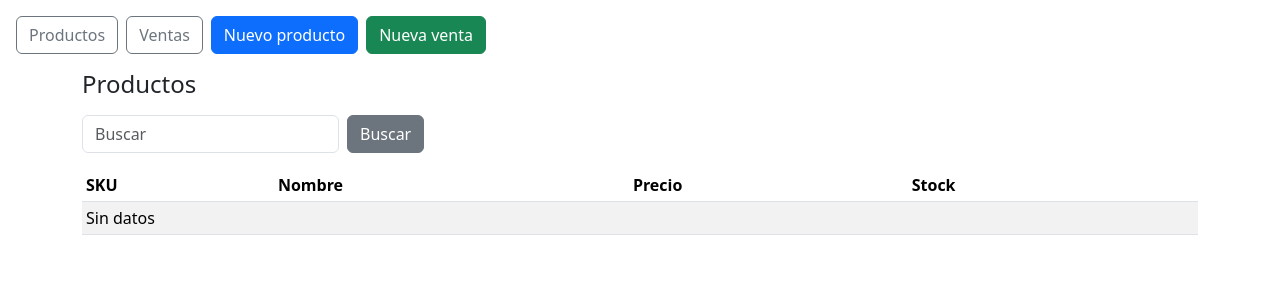
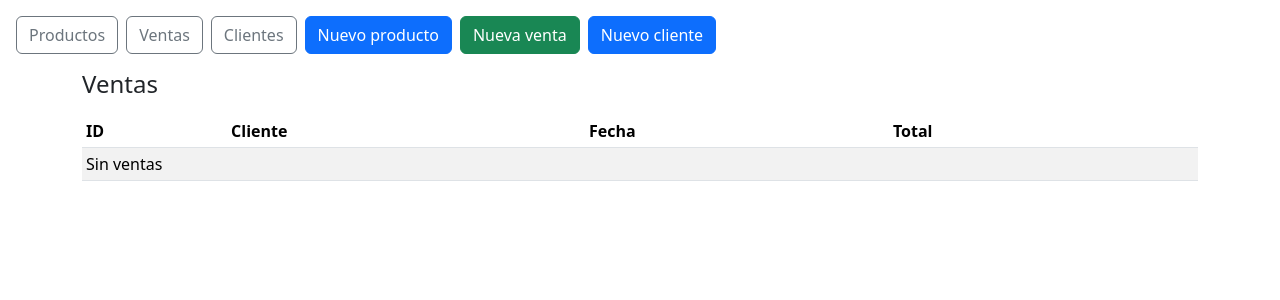
Before and after one commit to jairomaldonado10/TiendaBasica, a Django app: page /productos/ in a window 1280 px wide. Shown: the top 300 px of the page. Run offline with Django 5.2, Linux system fonts and the light colour scheme; data that the repository does not hold is empty.

Commit message:
git commit -m "TiendaBasica lista"

```diff
--- a/ventas/forms.py
+++ b/ventas/forms.py
@@ -4,16 +4,16 @@ from .models import Producto, Cliente, Venta, Detalle
 class ProductoForm(forms.ModelForm):
     class Meta:
         model = Producto
-        fields = ["nombre","sku","precio","stock"]
+        fields = ["nombre", "sku", "precio", "stock"]
 
 class ClienteForm(forms.ModelForm):
     class Meta:
         model = Cliente
-        fields = ["nombre","rut","email"]
+        fields = ["nombre", "rut", "email"]
 
 class DetalleForm(forms.ModelForm):
     class Meta:
         model = Detalle
-        fields = ["producto","cantidad","precio_unitario"]
+        fields = ["producto", "cantidad", "precio_unitario"]
 
 DetalleFormSet = forms.inlineformset_factory(Venta, Detalle, form=DetalleForm, extra=1, can_delete=True)
--- a/ventas/templates/ventas/base.html
+++ b/ventas/templates/ventas/base.html
@@ -10,15 +10,15 @@
   <nav class="mb-3 d-flex gap-2">
     <a class="btn btn-outline-secondary" href="{% url 'ventas:product_list' %}">Productos</a>
     <a class="btn btn-outline-secondary" href="{% url 'ventas:venta_list' %}">Ventas</a>
+    <a class="btn btn-outline-secondary" href="{% url 'ventas:cliente_list' %}">Clientes</a>
     <a class="btn btn-primary" href="{% url 'ventas:product_create' %}">Nuevo producto</a>
     <a class="btn btn-success" href="{% url 'ventas:venta_create' %}">Nueva venta</a>
+    <a class="btn btn-primary" href="{% url 'ventas:cliente_create' %}">Nuevo cliente</a>
   </nav>
-
   <main class="container">
     {% if messages %}{% for m in messages %}
       <div class="alert alert-{{ m.tags|default:'secondary' }} py-2 my-1">{{ m }}</div>
     {% endfor %}{% endif %}
-
     {% block content %}{% endblock %}
   </main>
 </body>
--- a/ventas/templates/ventas/product_list.html
+++ b/ventas/templates/ventas/product_list.html
@@ -1,21 +1,22 @@
 {% extends 'ventas/base.html' %}{% block content %}
-<h1 class="h4 mb-3">Productos</h1>
-<form class="row g-2 mb-3" method="get">
-  <div class="col-auto"><input class="form-control" name="q" value="{{ q|default:'' }}" placeholder="Buscar"></div>
-  <div class="col-auto"><button class="btn btn-secondary">Buscar</button></div>
-</form>
+<h1 class="h4 mb-3">Ventas</h1>
 <table class="table table-sm table-striped align-middle">
-<thead><tr><th>SKU</th><th>Nombre</th><th>Precio</th><th>Stock</th><th></th></tr></thead>
-<tbody>
-{% for p in page.object_list %}
-<tr>
-  <td>{{ p.sku }}</td><td>{{ p.nombre }}</td><td>${{ p.precio }}</td><td>{{ p.stock }}</td>
-  <td class="text-nowrap">
-    <a class="btn btn-sm btn-outline-secondary" href="{% url 'ventas:product_detail' p.id %}">Ver</a>
-    <a class="btn btn-sm btn-outline-primary" href="{% url 'ventas:product_update' p.id %}">Editar</a>
-    <a class="btn btn-sm btn-outline-danger" href="{% url 'ventas:product_delete' p.id %}">Eliminar</a>
-  </td>
-</tr>
-{% empty %}<tr><td colspan="5">Sin datos</td></tr>{% endfor %}
-</tbody></table>
+  <thead><tr><th>ID</th><th>Cliente</th><th>Fecha</th><th>Total</th><th></th></tr></thead>
+  <tbody>
+  {% for v in page.object_list %}
+  <tr>
+    <td>{{ v.id }}</td>
+    <td>{{ v.cliente }}</td>
+    <td>{{ v.fecha }}</td>
+    <td>${{ v.total }}</td>
+    <td class="text-nowrap">
+      <a class="btn btn-sm btn-outline-secondary" href="{% url 'ventas:venta_detail' v.id %}">Ver</a>
+      <a class="btn btn-sm btn-outline-danger" href="{% url 'ventas:venta_delete' v.id %}">Eliminar</a>
+    </td>
+  </tr>
+  {% empty %}
+  <tr><td colspan="5">Sin ventas</td></tr>
+  {% endfor %}
+  </tbody>
+</table>
 {% endblock %}
--- a/ventas/urls.py
+++ b/ventas/urls.py
@@ -1,7 +1,7 @@
 from django.urls import path
 from . import views
+
 app_name = "ventas"
-
 urlpatterns = [
     path("", views.product_list, name="product_list"),
     path("nuevo/", views.product_create, name="product_create"),
@@ -11,4 +11,9 @@ urlpatterns = [
     path("ventas/", views.venta_list, name="venta_list"),
     path("ventas/nueva/", views.venta_create, name="venta_create"),
     path("ventas/<int:pk>/", views.venta_detail, name="venta_detail"),
+    path("ventas/<int:pk>/eliminar/", views.venta_delete, name="venta_delete"),
+    path("clientes/", views.cliente_list, name="cliente_list"),
+    path("clientes/nuevo/", views.cliente_create, name="cliente_create"),
+    path("clientes/<int:pk>/editar/", views.cliente_update, name="cliente_update"),
+    path("clientes/<int:pk>/eliminar/", views.cliente_delete, name="cliente_delete"),
 ]
--- a/ventas/views.py
+++ b/ventas/views.py
@@ -5,11 +5,11 @@ from django.contrib import messages
 from django.db import IntegrityError, transaction
 from django.db.models.deletion import ProtectedError
 from .models import Producto, Cliente, Venta
-from .forms import DetalleFormSet
+from .forms import DetalleFormSet, ClienteForm
 
 def product_list(request):
     q = request.GET.get("q", "")
-    qs = Producto.objects.all()
+    qs = Producto.objects.filter(activo=True) if hasattr(Producto, "activo") else Producto.objects.all()
     if q:
         qs = qs.filter(nombre__icontains=q)
     page = Paginator(qs.order_by("-id"), 10).get_page(request.GET.get("page"))
@@ -26,7 +26,10 @@ def product_create(request):
             ctx = {"form": SimpleNamespace(nombre=nombre, sku=sku, precio=precio, stock=stock)}
             return render(request, "ventas/product_form.html", ctx)
         try:
-            Producto.objects.create(nombre=nombre, sku=sku, precio=precio, stock=stock)
+            if hasattr(Producto, "activo"):
+                Producto.objects.create(nombre=nombre, sku=sku, precio=precio, stock=stock, activo=True)
+            else:
+                Producto.objects.create(nombre=nombre, sku=sku, precio=precio, stock=stock)
         except IntegrityError:
             messages.error(request, "SKU duplicado")
             ctx = {"form": SimpleNamespace(nombre=nombre, sku=sku, precio=precio, stock=stock)}
@@ -37,11 +40,11 @@ def product_create(request):
     return render(request, "ventas/product_form.html", ctx)
 
 def product_detail(request, pk):
-    obj = get_object_or_404(Producto, pk=pk)
+    obj = get_object_or_404(Producto, pk=pk, activo=True) if hasattr(Producto, "activo") else get_object_or_404(Producto, pk=pk)
     return render(request, "ventas/product_detail.html", {"obj": obj})
 
 def product_update(request, pk):
-    obj = get_object_or_404(Producto, pk=pk)
+    obj = get_object_or_404(Producto, pk=pk, activo=True) if hasattr(Producto, "activo") else get_object_or_404(Producto, pk=pk)
     if request.method == "POST":
         nombre = (request.POST.get("nombre") or "").strip()
         sku = (request.POST.get("sku") or "").strip().upper()
@@ -50,10 +53,7 @@ def product_update(request, pk):
         if not nombre or not sku or precio < 0 or stock < 0:
             messages.error(request, "Datos inválidos")
             return render(request, "ventas/product_form.html", {"form": obj})
-        obj.nombre = nombre
-        obj.sku = sku
-        obj.precio = precio
-        obj.stock = stock
+        obj.nombre, obj.sku, obj.precio, obj.stock = nombre, sku, precio, stock
         try:
             obj.save()
         except IntegrityError:
@@ -70,7 +70,12 @@ def product_delete(request, pk):
             obj.delete()
             messages.success(request, "Producto eliminado")
         except ProtectedError:
-            messages.error(request, "No se puede eliminar: el producto está usado en ventas")
+            if hasattr(obj, "activo"):
+                obj.activo = False
+                obj.save(update_fields=["activo"])
+                messages.info(request, "Producto archivado porque tiene ventas asociadas")
+            else:
+                messages.error(request, "No se puede eliminar: el producto está usado en ventas")
         return redirect("ventas:product_list")
     return render(request, "ventas/product_delete.html", {"obj": obj})
 
@@ -105,5 +110,63 @@ def venta_create(request):
     return render(request, "ventas/venta_create.html", {"clientes": Cliente.objects.order_by("nombre"), "formset": formset})
 
 def venta_detail(request, pk):
-    obj = get_object_or_404(Venta, pk=pk)
+    obj = Venta.objects.filter(pk=pk).first()
+    if not obj:
+        messages.error(request, "La venta no existe")
+        return redirect("ventas:venta_list")
     return render(request, "ventas/venta_detail.html", {"obj": obj})
+
+def venta_delete(request, pk):
+    obj = Venta.objects.filter(pk=pk).first()
+    if not obj:
+        messages.error(request, "La venta no existe")
+        return redirect("ventas:venta_list")
+    if request.method == "POST":
+        obj.delete()
+        messages.success(request, "Venta eliminada")
+        return redirect("ventas:venta_list")
+    return render(request, "ventas/venta_delete.html", {"obj": obj})
+
+def cliente_list(request):
+    q = request.GET.get("q", "")
+    qs = Cliente.objects.all()
+    if q:
+        qs = qs.filter(nombre__icontains=q)
+    page = Paginator(qs.order_by("nombre"), 10).get_page(request.GET.get("page"))
+    return render(request, "ventas/cliente_list.html", {"page": page, "q": q})
+
+def cliente_create(request):
+    if request.method == "POST":
+        form = ClienteForm(request.POST)
+        if form.is_valid():
+            form.save()
+            messages.success(request, "Cliente creado")
+            return redirect("ventas:cliente_list")
+        messages.error(request, "Revisa los datos")
+    else:
+        form = ClienteForm()
+    return render(request, "ventas/cliente_form.html", {"form": form})
+
+def cliente_update(request, pk):
+    obj = get_object_or_404(Cliente, pk=pk)
+    if request.method == "POST":
+        form = ClienteForm(request.POST, instance=obj)
+        if form.is_valid():
+            form.save()
+            messages.success(request, "Cliente actualizado")
+            return redirect("ventas:cliente_list")
+        messages.error(request, "Revisa los datos")
+    else:
+        form = ClienteForm(instance=obj)
+    return render(request, "ventas/cliente_form.html", {"form": form})
+
+def cliente_delete(request, pk):
+    obj = get_object_or_404(Cliente, pk=pk)
+    if request.method == "POST":
+        try:
+            obj.delete()
+            messages.success(request, "Cliente eliminado")
+        except ProtectedError:
+            messages.error(request, "No se puede eliminar: el cliente tiene ventas asociadas")
+        return redirect("ventas:cliente_list")
+    return render(request, "ventas/cliente_delete.html", {"obj": obj})
```
Also changed, not shown: ventas/templates/ventas/cliente_delete.html (added, +8 -0 lines), ventas/templates/ventas/cliente_form.html (added, +21 -0 lines), ventas/templates/ventas/cliente_list.html (added, +24 -0 lines), ventas/templates/ventas/venta_delete.html (added, +8 -0 lines), ventas/templates/ventas/venta_list.html (+13 -5 lines).
